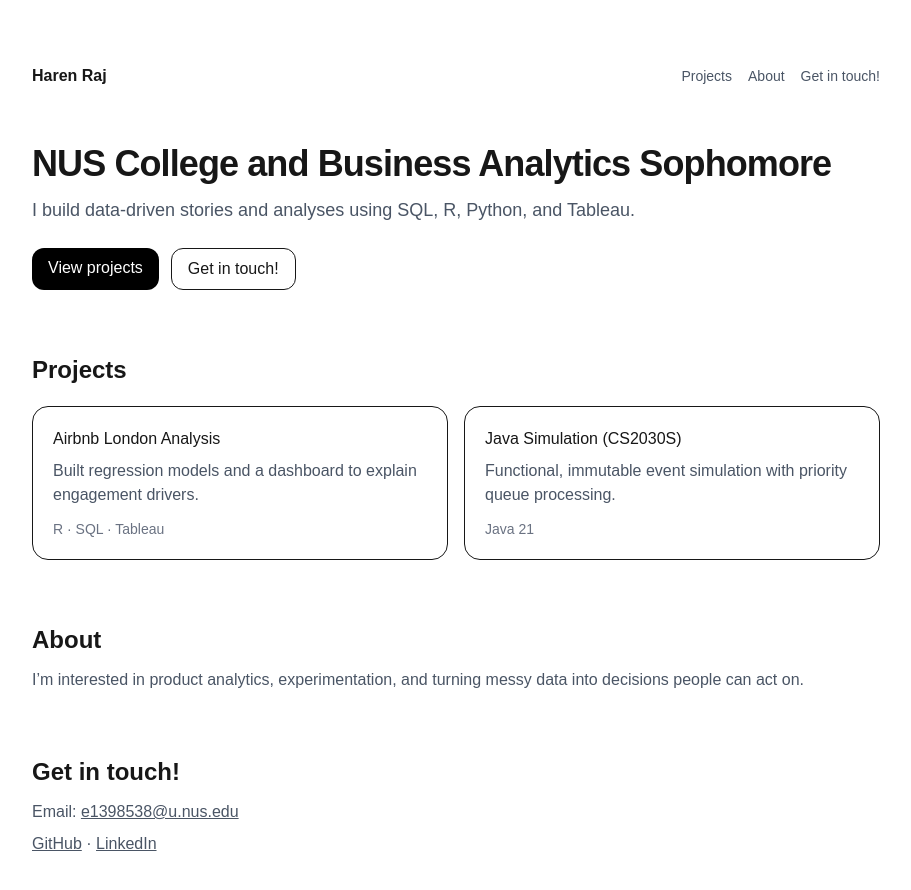
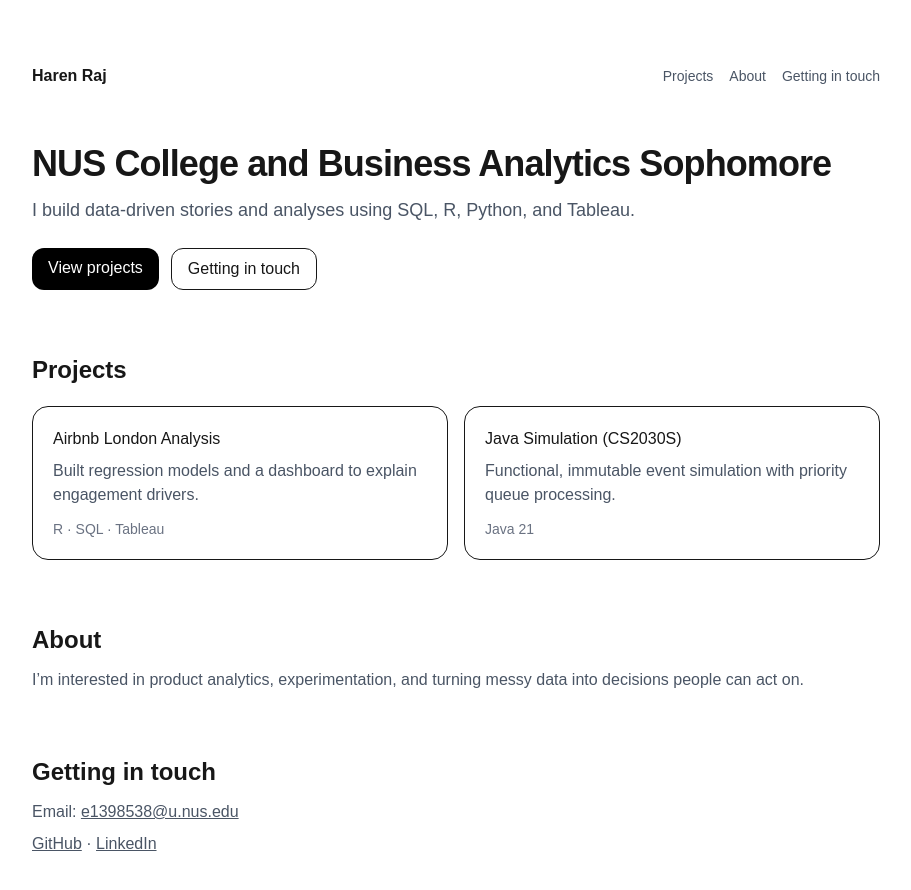
Before and after one commit to harenraj7/Personal-Website, a Next.js app: page / in a window 1280 px wide. Shown: the top 890 px of the page, without its empty margins (184-1095 px from the left). Built offline with nearby package versions, Linux system fonts and the light colour scheme.

Commit message:
Change 'Get in touch!' to 'Getting in touch'

```diff
--- a/app/page.tsx
+++ b/app/page.tsx
@@ -6,7 +6,7 @@ export default function Home() {
         <div className="flex gap-4 text-sm text-gray-600">
           <a href="#projects" className="hover:text-black">Projects</a>
           <a href="#about" className="hover:text-black">About</a>
-          <a href="#contact" className="hover:text-black">Get in touch!</a>
+          <a href="#contact" className="hover:text-black">Getting in touch</a>
         </div>
       </nav>
 
@@ -19,7 +19,7 @@ export default function Home() {
         </p>
         <div className="mt-6 flex gap-3">
           <a className="rounded-xl bg-black px-4 py-2 text-white" href="#projects">View projects</a>
-          <a className="rounded-xl border px-4 py-2" href="#contact">Get in touch!</a>
+          <a className="rounded-xl border px-4 py-2" href="#contact">Getting in touch</a>
         </div>
       </header>
 
@@ -51,7 +51,7 @@ export default function Home() {
       </section>
 
       <section id="contact" className="mt-16">
-        <h2 className="text-2xl font-semibold">Get in touch!</h2>
+        <h2 className="text-2xl font-semibold">Getting in touch</h2>
         <div className="mt-3 text-gray-600">
           <p>
             Email:{" "}
```
